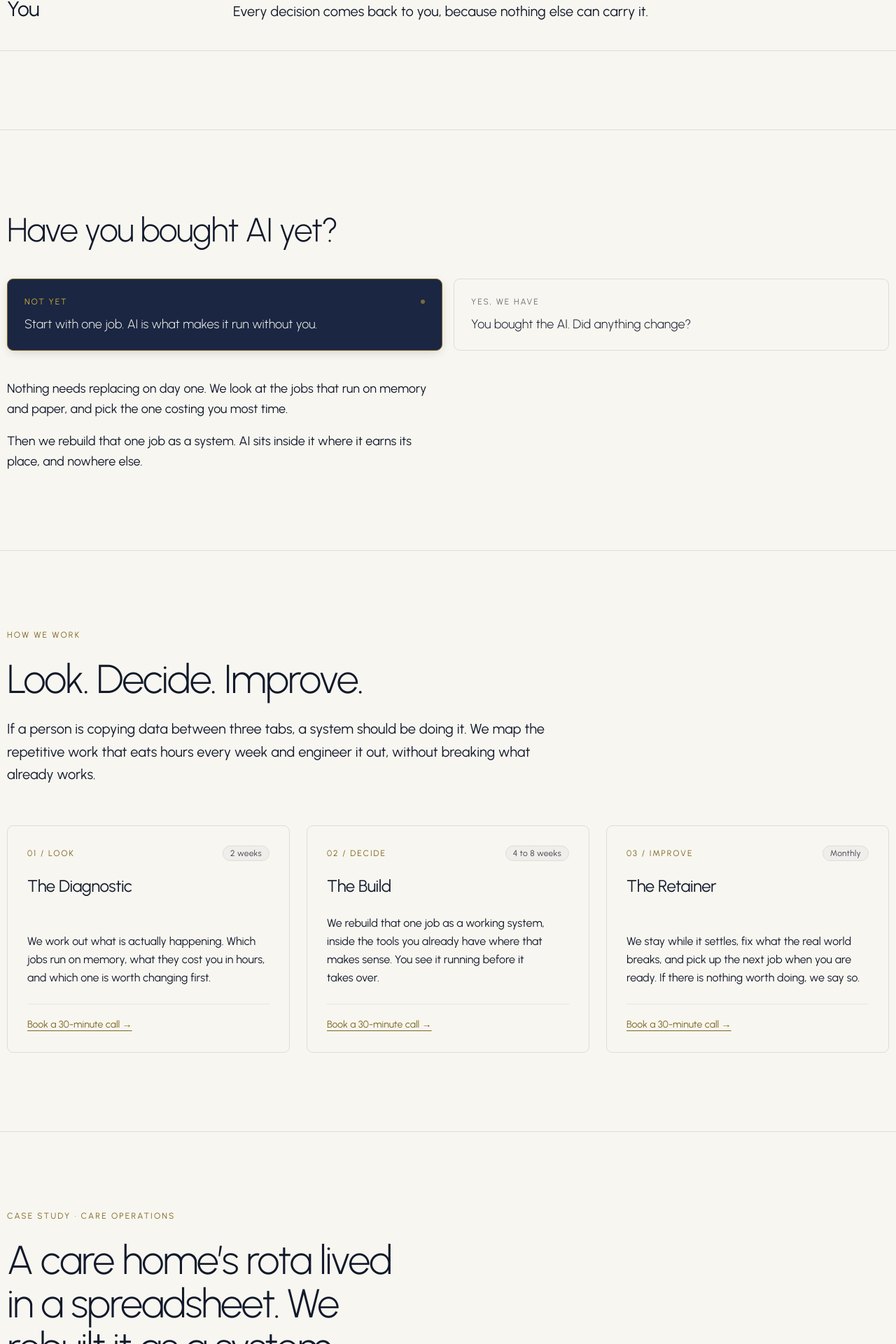
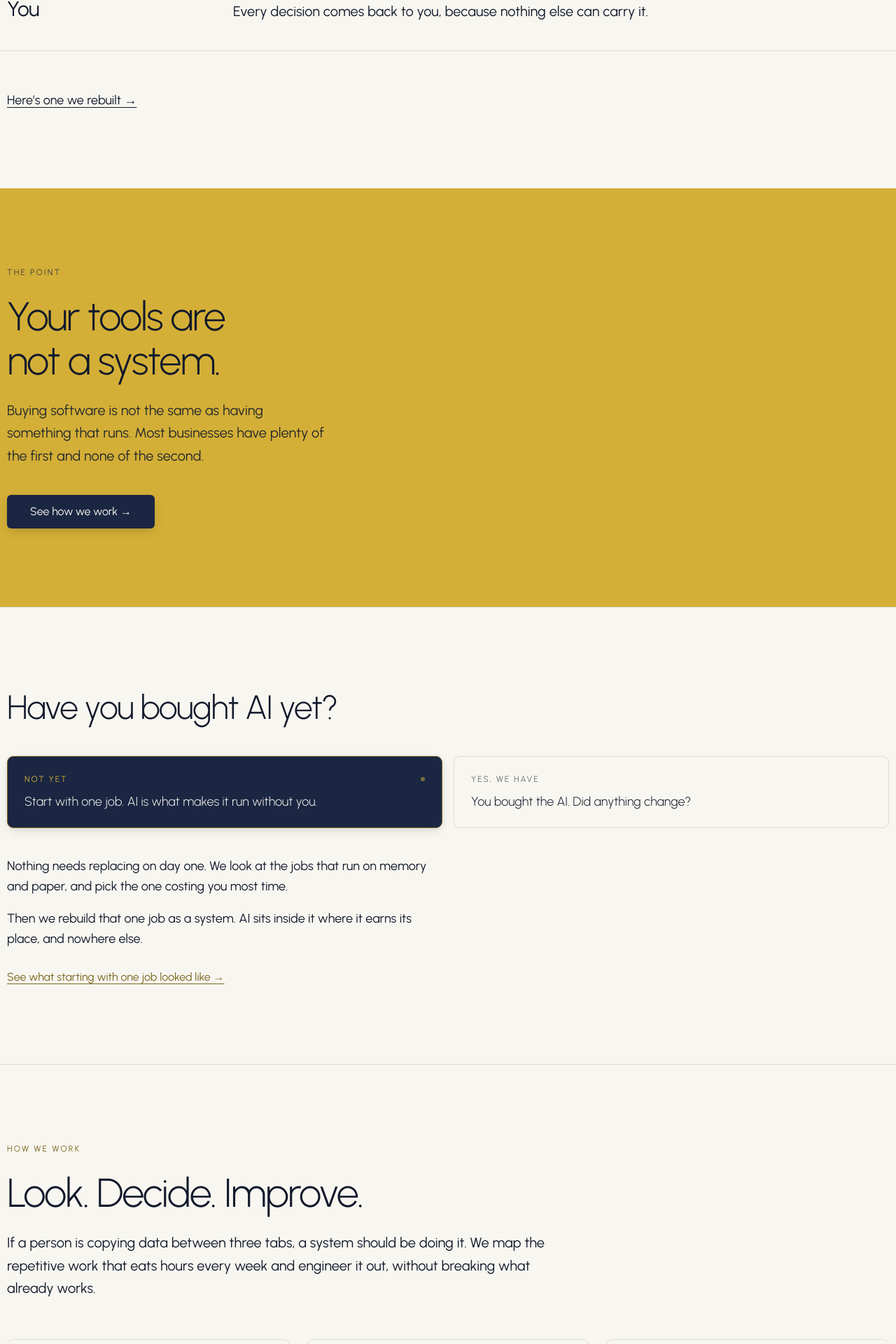
Before and after one commit to ashok-1986/alchemetryx-main, a Next.js app: page / in a window 1280 px wide. Shown: the part 1919-3839 px from the top of the page at 70% size. Built offline with nearby package versions, Linux system fonts and the light colour scheme.

Commit message:
feat(cta-ladder): implement complete CTA ladder, gold statement section, dynamic AI panel CTAs, and 9-section rhythmic sequence

```diff
--- a/app/page.tsx
+++ b/app/page.tsx
@@ -1,27 +1,33 @@
 import { Hero } from "@/components/sections/hero";
 import { WhoThisIsFor } from "@/components/sections/who-this-is-for";
 import { TheProblem } from "@/components/sections/the-problem";
+import { GoldStatement } from "@/components/sections/gold-statement";
 import { LevelRouter } from "@/components/sections/level-router";
 import { HowWeWork } from "@/components/sections/how-we-work";
 import { Proof } from "@/components/sections/proof";
+import { WhoWeAre } from "@/components/sections/who-we-are";
 import { CtaBlock } from "@/components/sections/cta-block";
 
 export default function HomePage() {
   return (
     <>
-      {/* Section 1 — Hero */}
+      {/* Section 1 — Hero (Sapphire) */}
       <Hero />
-      {/* Section 2 — Who this is for */}
+      {/* Section 2 — Who this is for (Sapphire) */}
       <WhoThisIsFor />
-      {/* Section 3 — The problem */}
+      {/* Section 3 — The problem (Pearl) */}
       <TheProblem />
-      {/* Section 4 — Have you bought AI yet? */}
+      {/* Section 4 — The statement (Gold) */}
+      <GoldStatement />
+      {/* Section 5 — Have you bought AI yet? (Pearl) */}
       <LevelRouter />
-      {/* Section 5 — How we work */}
+      {/* Section 6 — How we work (Pearl) */}
       <HowWeWork />
-      {/* Section 6 — Proof: CareRota */}
+      {/* Section 7 — Proof: CareRota (Pearl) */}
       <Proof />
-      {/* Section 7 — Final CTA */}
+      {/* Section 8 — Who you'd be working with (Sapphire) */}
+      <WhoWeAre />
+      {/* Section 9 — Final CTA (Pearl) */}
       <CtaBlock />
     </>
   );
--- a/components/chrome/nav.tsx
+++ b/components/chrome/nav.tsx
@@ -7,7 +7,7 @@ const NAV_ITEMS = [
   { label: "Diagnostic", href: "/#diagnostic" },
   { label: "How We Work", href: "/#how-we-work" },
   { label: "Proof", href: "/#proof" },
-  { label: "About", href: "/about" },
+  { label: "About", href: "/#who-we-are" },
 ];
 
 export function Nav() {
--- /dev/null
+++ b/components/sections/gold-statement.tsx
@@ -0,0 +1,43 @@
+import Link from "next/link";
+import { Button } from "@/components/ui/button";
+import { SectionFullBleed } from "@/components/sections/section-full-bleed";
+import { Reveal } from "@/components/motion/reveal";
+
+/**
+ * Section 4 — The statement
+ * Tone: Gold. The only gold section on the whole page.
+ * Colour rule: Text is Ink/Sapphire on Gold (7.13:1 to 8.34:1 contrast).
+ * Never Pearl (white) on Gold.
+ * Button: Sapphire on Gold, moves reader to Section 6 (#how-we-work).
+ */
+export function GoldStatement() {
+  return (
+    <SectionFullBleed
+      id="statement"
+      tone="gold"
+      fullHeight={false}
+      className="py-20 md:py-28"
+    >
+      <Reveal>
+        <div className="max-w-[48ch]">
+          <p className="text-xs uppercase tracking-[0.18em] text-[var(--color-sapphire)]/80 font-normal mb-6">
+            THE POINT
+          </p>
+          <h2 className="text-[clamp(2.25rem,4.5vw,3.75rem)] font-light leading-[1.08] tracking-[-0.035em] text-[var(--color-ink)]">
+            Your tools are not a system.
+          </h2>
+          <p className="mt-6 text-lg md:text-xl font-normal leading-relaxed text-[var(--color-ink)]/90">
+            Buying software is not the same as having something that runs. Most businesses have plenty of the first and none of the second.
+          </p>
+          <div className="mt-8 md:mt-10">
+            <Button asChild variant="sapphire" size="lg" className="shadow-[0_4px_16px_-4px_rgba(11,17,30,0.25)]">
+              <Link href="/#how-we-work">
+                See how we work →
+              </Link>
+            </Button>
+          </div>
+        </div>
+      </Reveal>
+    </SectionFullBleed>
+  );
+}
--- a/components/sections/how-we-work.tsx
+++ b/components/sections/how-we-work.tsx
@@ -56,23 +56,25 @@ export function HowWeWork() {
                   {s.service}
                 </h3>
               </div>
-              <div className="mt-6">
-                <p className="text-base font-normal leading-relaxed text-[var(--color-ink)]">
-                  {s.body}
-                </p>
-                <div className="mt-6 pt-4 border-t border-[var(--color-pearl-line)]/60">
-                  <Link
-                    href="/book"
-                    className="inline-flex items-center text-sm font-normal text-[var(--color-gold-deep)] hover:text-[var(--color-ink)] underline underline-offset-4 transition-colors cursor-pointer"
-                  >
-                    Book a 30-minute call →
-                  </Link>
-                </div>
-              </div>
+              <p className="mt-6 text-base font-normal leading-relaxed text-[var(--color-ink)]">
+                {s.body}
+              </p>
             </div>
           </Reveal>
         ))}
       </div>
+
+      {/* CTA ladder: Text link to CareRota */}
+      <Reveal delay={0.3}>
+        <div className="mt-12 md:mt-16 flex items-center">
+          <Link
+            href="/#proof"
+            className="inline-flex items-center text-base sm:text-lg font-normal text-[var(--color-ink)] hover:text-[var(--color-gold-deep)] underline underline-offset-4 transition-colors cursor-pointer"
+          >
+            See it on a real one →
+          </Link>
+        </div>
+      </Reveal>
     </SectionFullBleed>
   );
 }
--- a/components/sections/level-router.tsx
+++ b/components/sections/level-router.tsx
@@ -1,5 +1,6 @@
 "use client";
 
+import Link from "next/link";
 import { useState } from "react";
 import { SectionFullBleed } from "@/components/sections/section-full-bleed";
 import { Reveal } from "@/components/motion/reveal";
@@ -13,6 +14,8 @@ const PANELS = {
       "Nothing needs replacing on day one. We look at the jobs that run on memory and paper, and pick the one costing you most time.",
       "Then we rebuild that one job as a system. AI sits inside it where it earns its place, and nowhere else.",
     ],
+    cta: "See what starting with one job looked like →",
+    href: "/#proof",
   },
   "yes": {
     label: "Yes, we have",
@@ -21,6 +24,8 @@ const PANELS = {
       "Plenty of businesses have bought a tool and cannot say what it changed. That is usually not a bad tool. It is a tool sitting next to a job instead of inside one.",
       "We look at what you already pay for, what it actually does, and what would need to be true for it to matter.",
     ],
+    cta: "See what we look at first →",
+    href: "/#how-we-work",
   },
 } as const;
 
@@ -110,6 +115,14 @@ export function LevelRouter() {
             {para}
           </p>
         ))}
+        <div className="pt-3">
+          <Link
+            href={PANELS[active].href}
+            className="inline-flex items-center text-base font-normal text-[var(--color-gold-deep)] hover:text-[var(--color-ink)] underline underline-offset-4 transition-colors cursor-pointer"
+          >
+            {PANELS[active].cta}
+          </Link>
+        </div>
       </div>
     </SectionFullBleed>
   );
--- a/components/sections/proof.tsx
+++ b/components/sections/proof.tsx
@@ -2,9 +2,12 @@
 
 import { useState, useEffect, useRef } from "react";
 import Image from "next/image";
+import Link from "next/link";
+import { Button } from "@/components/ui/button";
 import { SectionFullBleed } from "@/components/sections/section-full-bleed";
 import { Reveal } from "@/components/motion/reveal";
 import { CARE_ROTA } from "@/content/case-studies";
+import { COMPANY } from "@/lib/constants";
 
 export function Proof() {
   const cs = CARE_ROTA;
@@ -188,6 +191,13 @@ export function Proof() {
               <p className="mt-6 text-lg sm:text-xl font-normal text-[var(--color-ink)]">
                 If your rota still lives in a spreadsheet, that is a conversation worth having.
               </p>
+              <div className="mt-8">
+                <Button asChild variant="primary" size="lg" className="shadow-[0_4px_16px_-4px_rgba(200,168,107,0.3)]">
+                  <Link href={COMPANY.primaryCtaHref}>
+                    {COMPANY.primaryCtaLabel}
+                  </Link>
+                </Button>
+              </div>
             </div>
             <div className="lg:col-span-7">
               <p className="text-base sm:text-lg font-normal leading-relaxed text-[var(--color-ink)]">
--- a/components/sections/the-problem.tsx
+++ b/components/sections/the-problem.tsx
@@ -1,3 +1,4 @@
+import Link from "next/link";
 import { SectionFullBleed } from "@/components/sections/section-full-bleed";
 import { Reveal } from "@/components/motion/reveal";
 
@@ -73,6 +74,18 @@ export function TheProblem() {
           </Reveal>
         ))}
       </div>
+
+      {/* CTA ladder: Text link to CareRota */}
+      <Reveal delay={0.3}>
+        <div className="mt-10 md:mt-14 flex items-center">
+          <Link
+            href="/#proof"
+            className="inline-flex items-center text-base sm:text-lg font-normal text-[var(--color-ink)] hover:text-[var(--color-gold-deep)] underline underline-offset-4 transition-colors cursor-pointer"
+          >
+            Here’s one we rebuilt →
+          </Link>
+        </div>
+      </Reveal>
     </SectionFullBleed>
   );
 }
--- a/components/sections/who-we-are.tsx
+++ b/components/sections/who-we-are.tsx
@@ -4,7 +4,7 @@ import { COMPANY } from "@/lib/constants";
 
 export function WhoWeAre() {
   return (
-    <SectionFullBleed tone="dark">
+    <SectionFullBleed id="who-we-are" tone="dark" fullHeight={false} className="py-20 md:py-28">
       <Reveal>
         <p className="text-xs uppercase tracking-[0.18em] text-[var(--color-gold)] mb-6">
           WHO YOU WOULD BE WORKING WITH
--- a/components/ui/button.tsx
+++ b/components/ui/button.tsx
@@ -10,6 +10,8 @@ const buttonVariants = cva(
       variant: {
         primary:
           "bg-[var(--color-gold)] text-[var(--color-ink)] hover:brightness-105 border border-transparent shadow-none font-normal",
+        sapphire:
+          "bg-[var(--color-sapphire)] text-[var(--color-pearl)] hover:bg-[var(--color-sapphire-raised)] border border-transparent shadow-none font-normal",
         "outline-dark":
           "bg-transparent text-[var(--color-pearl)] border border-[var(--color-sapphire-line)] hover:bg-[var(--color-sapphire-raised)]",
         "outline-light":
```
Also changed, not shown: 1 other file (tests, documents, lock files or other folders).
